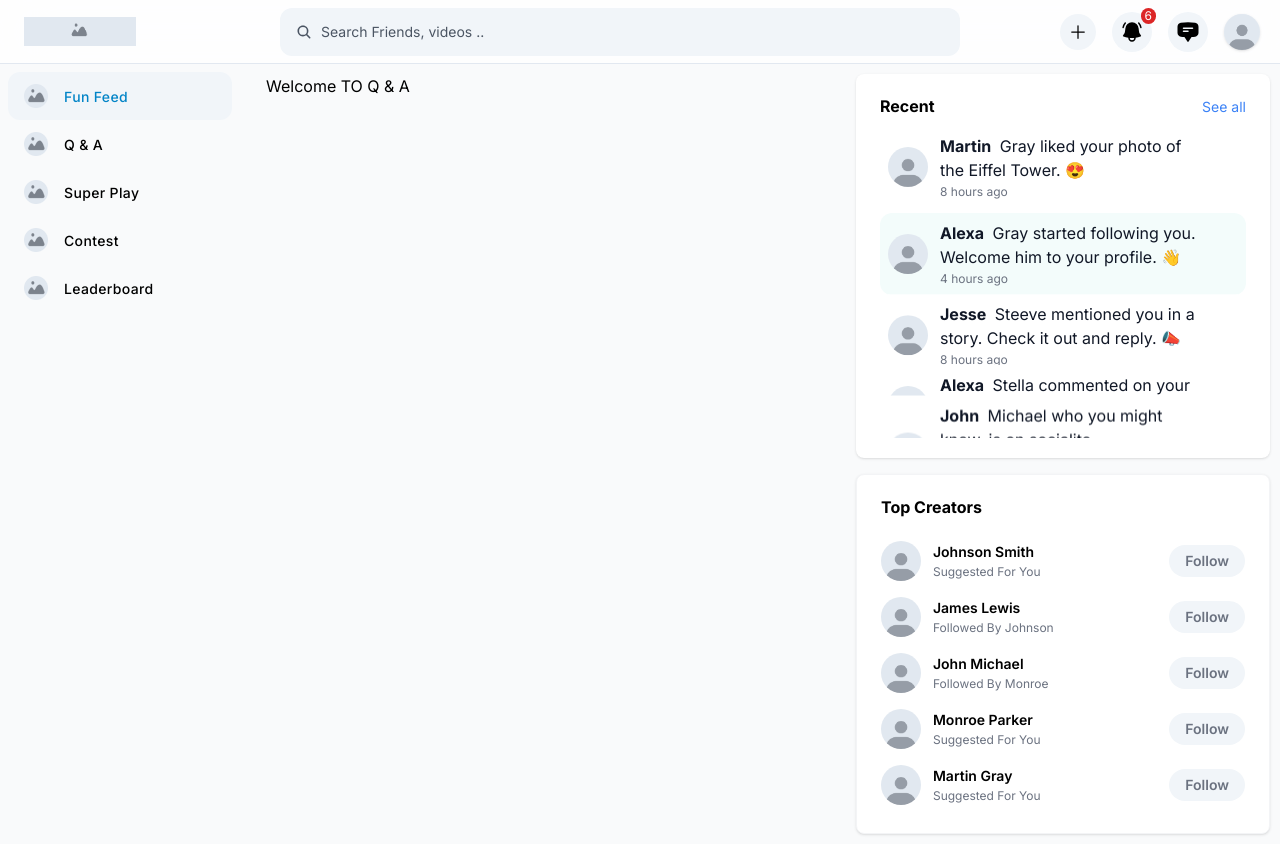
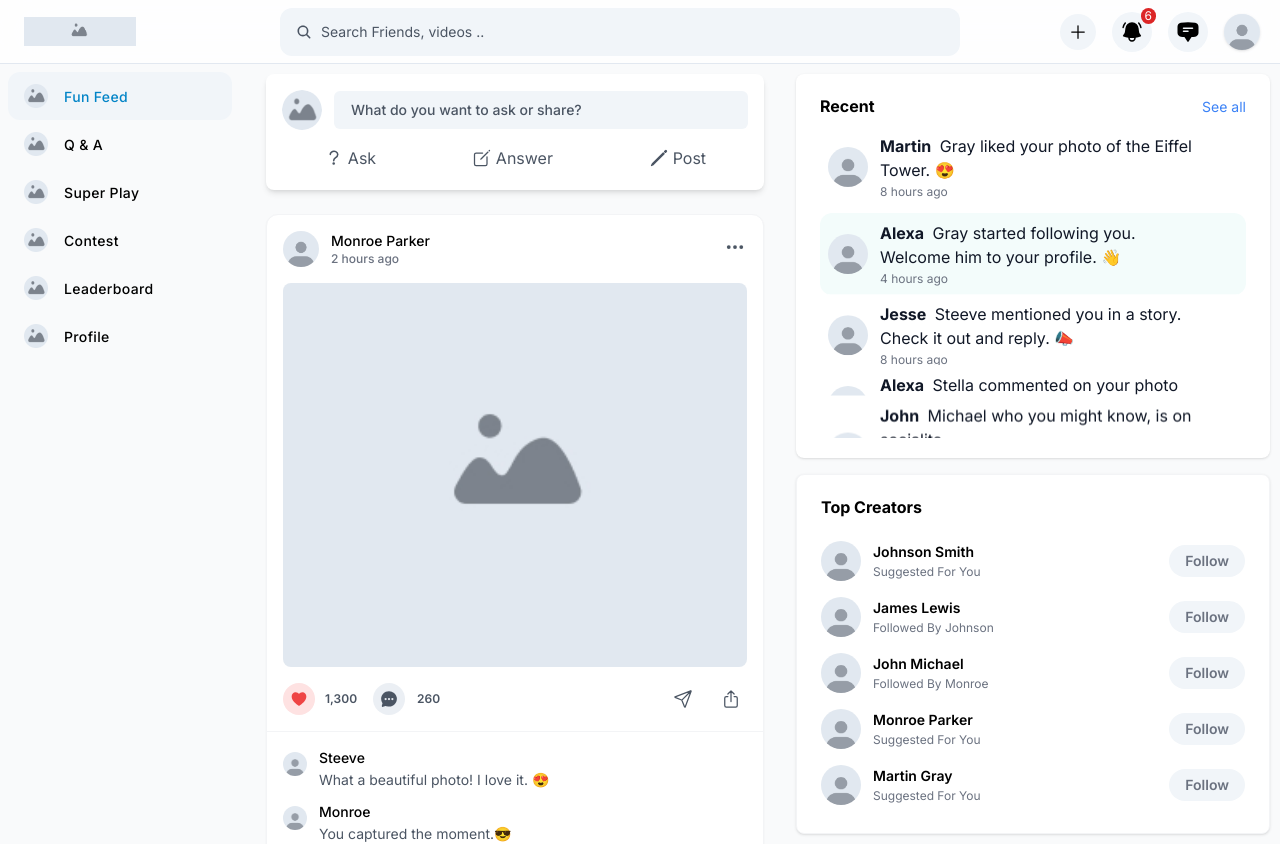
Before and after one commit to jaydippatel83/superfunsocial, a Next.js app: page /questions in a window 1280 px wide. Shown: the top 844 px of the page. Built offline with nearby package versions, Linux system fonts and the light colour scheme.

Commit message:
add Q & A

```diff
--- a/src/app/questions/page.js
+++ b/src/app/questions/page.js
@@ -1,4 +1,6 @@
 import Layout from '@/components/layout/Layout';
+import PostCards from '@/components/posts/PostCards';
+import QuestionForm from '@/components/questions/QuestionForm';
 import RightSIdeBar from '@/components/sidebar/RightSIdeBar';
 import React from 'react';
 
@@ -7,9 +9,10 @@ const page = () => {
         <Layout>
             <main id="site__main" className="2xl:ml-[--w-side]  xl:ml-[--w-side-sm] p-2.5 h-[calc(100vh-var(--m-top))] mt-[--m-top]">
                 <div className="lg:flex 2xl:gap-12 gap-8 max-w-[1065px] mx-auto" id="js-oversized">
-                    <div className="max-w-[1080px] mx-auto flex-auto">
+                    <div className="max-w-[1080px]  mx-auto ">
                         <div className="md:max-w-[580px] mx-auto flex-1 xl:space-y-6 space-y-3">
-                            <h1>Welcome TO Q & A</h1>
+                            <QuestionForm/>
+                            <PostCards/>
                         </div>
                     </div>
                     <RightSIdeBar />
--- /dev/null
+++ b/src/components/questions/QuestionForm.js
@@ -0,0 +1,58 @@
+'use client';
+import React from 'react';
+import Image from 'next/image';
+import { useState } from 'react';
+import { IonIcon } from '@ionic/react';
+import { createOutline, helpOutline, pencilOutline } from 'ionicons/icons';
+
+const QuestionForm = () => {
+    const [inputValue, setInputValue] = useState('');
+
+    const handleChange = (e) => {
+        setInputValue(e.target.value);
+    };
+
+    const handleSubmit = (e) => {
+        e.preventDefault();
+        console.log(inputValue);
+    };
+
+    return (
+        <div className="flex-col justify-between p-4 bg-white rounded-lg shadow-md dark:bg-gray-800">
+            <div className="flex items-center gap-3">
+                <div className="relative w-10 h-10 shrink-0">
+                    <img
+                        src="assets/images/icons/home.png"
+                        alt="User"
+                        className="object-cover w-full h-full rounded-full"
+                        width={40}
+                        height={40}
+                    />
+                </div>
+                <input
+                   value={inputValue}
+                   onChange={handleChange}
+                    type="text"
+                    placeholder="What do you want to ask or share?"
+                    className="flex-auto p-2 text-gray-600 bg-gray-100 rounded-full dark:bg-gray-700 dark:text-white"
+                />
+            </div>
+            <div className="flex items-center gap-3 justify-around mt-3">
+                <button className="flex items-center gap-1 px-3 py-1 text-gray-600 hover:text-blue-600 dark:text-white dark:hover:text-blue-400">
+                    <IonIcon icon={helpOutline} className="text-xl" />
+                    <span className="hidden md:block">Ask</span>
+                </button>
+                <button className="flex items-center gap-1 px-3 py-1 text-gray-600 hover:text-green-600 dark:text-white dark:hover:text-green-400">
+                    <IonIcon icon={createOutline} className="text-xl" />
+                    <span className="hidden md:block">Answer</span>
+                </button>
+                <button onClick={handleSubmit} className="flex items-center gap-1 px-3 py-1 text-gray-600 hover:text-red-600 dark:text-white dark:hover:text-red-400">
+                    <IonIcon icon={pencilOutline} className="text-xl" />
+                    <span className="hidden md:block">Post</span>
+                </button>
+            </div>
+        </div>
+    );
+};
+
+export default QuestionForm;
--- a/src/components/sidebar/Sidebar.js
+++ b/src/components/sidebar/Sidebar.js
@@ -1,7 +1,5 @@
 'use client';
 import React from 'react';
-import { IonIcon } from '@ionic/react';
-import { chevronDown } from 'ionicons/icons';
 import Link from 'next/link';
 
 const Sidebar = ({ isSidebarOpen, toggleSidebar }) => {
@@ -46,6 +44,12 @@ const Sidebar = ({ isSidebarOpen, toggleSidebar }) => {
                                         <span>Leaderboard</span>
                                     </Link>
                                 </li>
+                                <li className="">
+                                    <Link href="/profile">
+                                        <img src="assets/images/icons/home.png" alt="feeds" className="w-6" />
+                                        <span>Profile</span>
+                                    </Link>
+                                </li>
 
                             </ul>
                         </nav>
```
